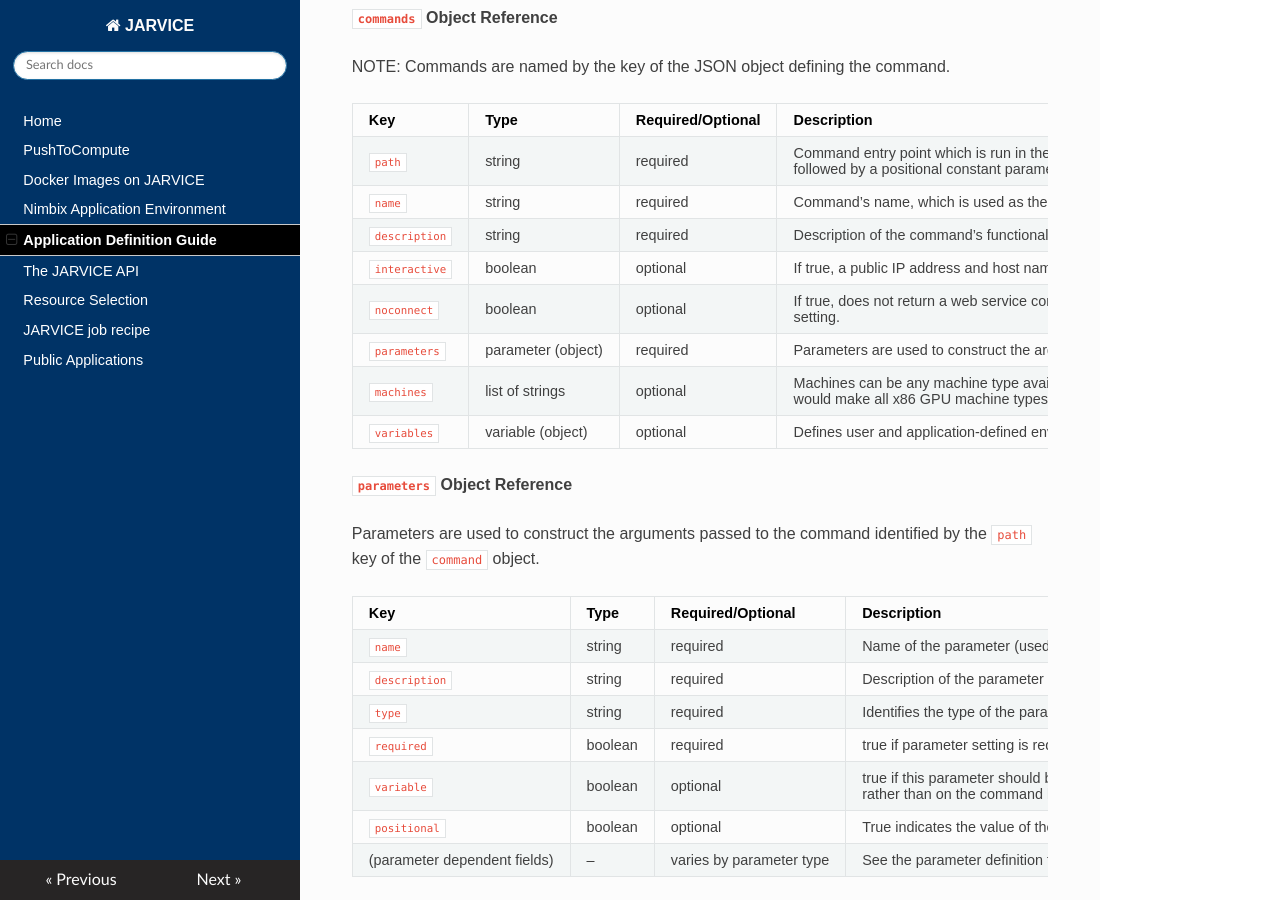
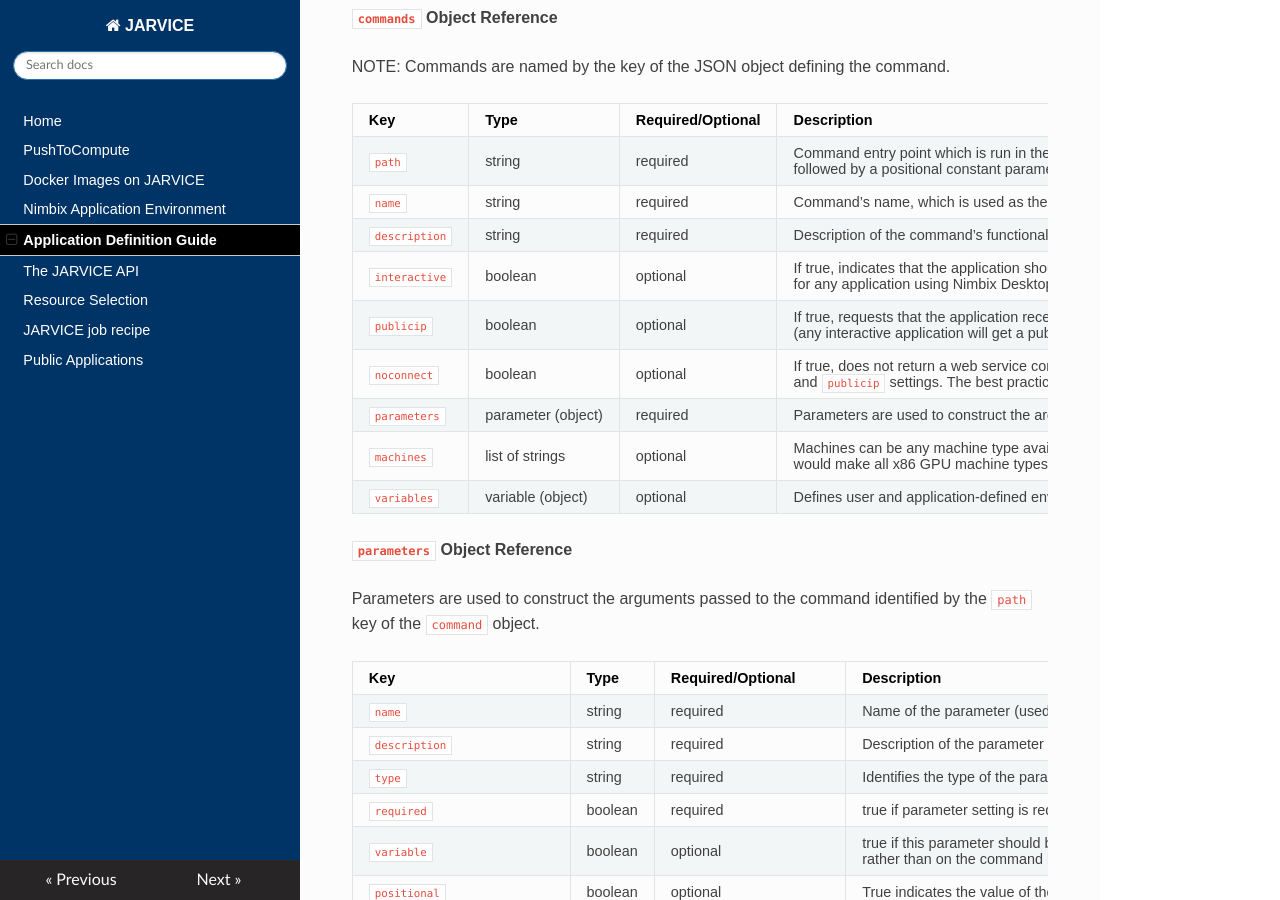
Before and after one commit to nimbix/jardoc, an MkDocs documentation site: the page built from docs/appdef.md, in a window 1280 px wide and 900 px high, scrolled down 1886 px. Built offline with MkDocs 1.6.1, drawn with Linux system fonts in a browser that asks for light colours; nearby versions of some CDN libraries; old or Windows-style settings are respelled for this version of MkDocs.

Commit message:
document new publicip boolean and affected parameters

```diff
--- a/docs/appdef.md
+++ b/docs/appdef.md
@@ -60,8 +60,9 @@
 `path`|string|required|Command entry point which is run in the Nimbix Application Environment when the application starts. For a graphical application, this could be `/usr/local/bin/nimbix_desktop` followed by a positional constant parameter with value `/usr/bin/xterm`; For a batch application, this could be the path to a batch script.  Be sure to use a full path here, not just an executable name that you assume to be in `${PATH}`.
 `name`|string|required|Command’s name, which is used as the title of the command in the application’s catalog entry.
 `description`|string|required|Description of the command’s functionality that is used in the application’s catalog entry.
-`interactive`|boolean|optional|If true, a public IP address and host name is assigned to the NAE when it is launched. This should be true for any application using the Nimbix Desktop, as well as any application which provides SSH or HTTP access.
-`noconnect`|boolean|optional|If true, does not return a web service connect URL even if the application image advertises one in `/etc/NAE/url.txt`; this can be used to hint to the web portal that the specific command should tail the output of stdout in the portal rather than provide a connection link, while still allowing remote access via public IP address as hinted by the `interactive` setting.
+`interactive`|boolean|optional|If true, indicates that the application should be accessible externally via HTTP(s), and requires `/etc/NAE/url.txt` to provide a URL or URL template.  This should be `true` for any application using Nimbix Desktop or providing a web service such as a Jupyter Notebook. It does not guarantee that the application will get a public IP address (this is cloud specific).  Note however that on the Nimbix cloud, `interactive: true` implies `publicip: true` as well (see below)
+`publicip`|boolean|optional|If true, requests that the application receive a public IP address and is externally accessible via TCP (and if supported by the cloud, UDP) ports directly.  Note that on the Nimbix cloud, `interactive: true` implies `publicip: true` as well (see above).  Also note that on the Nimbix cloud, `publicip: false` is ignored if `interactive: true` (any interactive application will get a public IP as well).  The best practice, however, is to set `publicip: true` explicitly only if this behavior is desired.
+`noconnect`|boolean|optional|If true, does not return a web service connect URL even if the application image advertises one in `/etc/NAE/url.txt`; this can be used to hint to the web portal that the specific command should tail the output of stdout in the portal rather than provide a connection link, while still allowing remote access via public IP address as hinted by the `interactive` and `publicip` settings.  The best practice is to set `publicip: true` if using `noconnect: true` and the desire is to retain remote connectivity to the application.
 `parameters`|parameter (object)|required|Parameters are used to construct the arguments passed to the command identified by the `path` key of the command argument.  If the command takes no parameters, this key should still be included and set to `{}`
 `machines`|list of strings|optional|Machines can be any machine type available on Nimbix, or accepted lazy expansions. For example, `ng*` would make all x86 GPU machine types available for this application. Including machines in this section overrides the machines defined in global scope and apply specifically to a given command, allowing differnet commands to offer different machine types to run on
 `variables`|variable (object)|optional|Defines user and application-defined environment variables which will be available in `etc/JARVICE/jobenv.sh`.  These variables are set at the account level by Support and not user managed.
```
